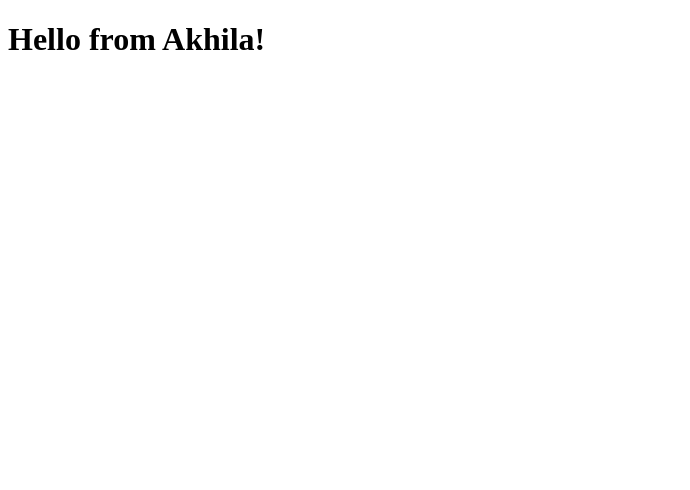
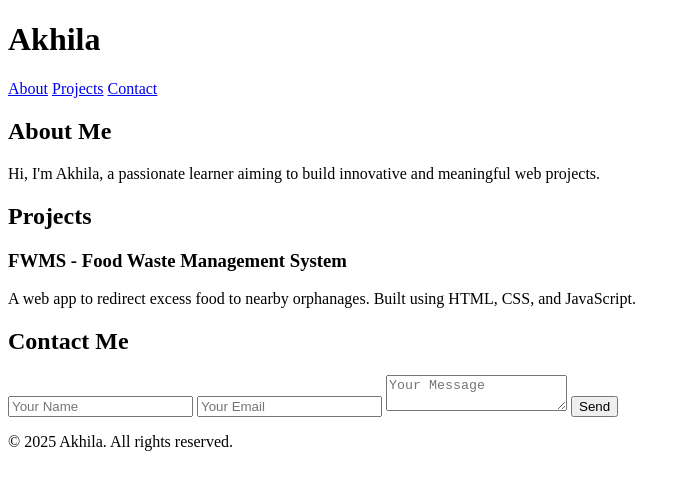
Before and after one commit to akhila-2005/akhila-2005.github.io, a plain HTML site: page index.html in a window 1280 px wide. Shown: the whole page, without its empty margins (0-690 px from the left). Drawn offline with Linux system fonts and the light colour scheme.

Commit message:
Update index.html

```diff
--- a/index.html
+++ b/index.html
@@ -1,5 +1,48 @@
 <!DOCTYPE html>
-<html>
-  <head><title>My Portfolio</title></head>
-  <body><h1>Hello from Akhila!</h1></body>
+<html lang="en">
+<head>
+  <meta charset="UTF-8" />
+  <meta name="viewport" content="width=device-width, initial-scale=1.0" />
+  <title>Akhila's Portfolio</title>
+  <link rel="stylesheet" href="style.css" />
+</head>
+<body>
+  <header>
+    <h1>Akhila</h1>
+    <nav>
+      <a href="#about">About</a>
+      <a href="#projects">Projects</a>
+      <a href="#contact">Contact</a>
+    </nav>
+  </header>
+
+  <section id="about">
+    <h2>About Me</h2>
+    <p>Hi, I'm Akhila, a passionate learner aiming to build innovative and meaningful web projects.</p>
+  </section>
+
+  <section id="projects">
+    <h2>Projects</h2>
+    <div class="project">
+      <h3>FWMS - Food Waste Management System</h3>
+      <p>A web app to redirect excess food to nearby orphanages. Built using HTML, CSS, and JavaScript.</p>
+    </div>
+  </section>
+
+  <section id="contact">
+    <h2>Contact Me</h2>
+    <form id="contactForm">
+      <input type="text" placeholder="Your Name" required />
+      <input type="email" placeholder="Your Email" required />
+      <textarea placeholder="Your Message" required></textarea>
+      <button type="submit">Send</button>
+    </form>
+  </section>
+
+  <footer>
+    <p>© 2025 Akhila. All rights reserved.</p>
+  </footer>
+
+  <script src="script.js"></script>
+</body>
 </html>
```
